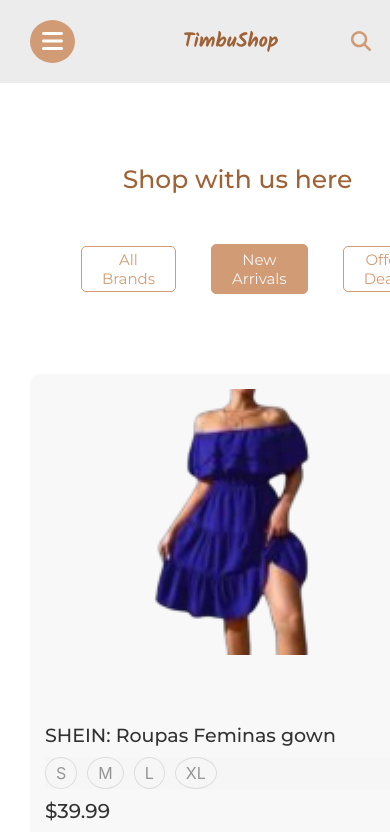
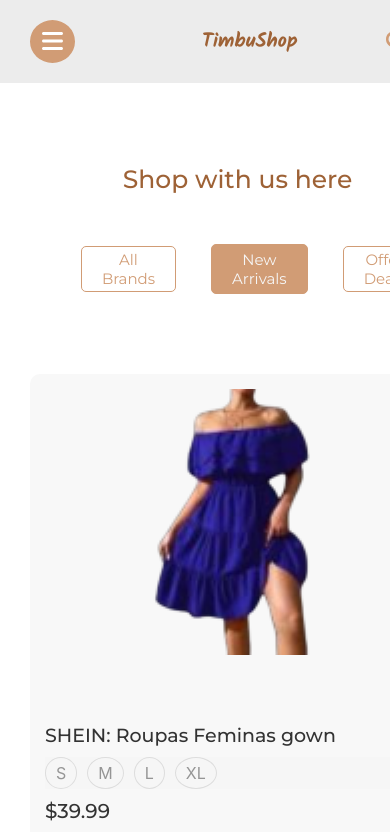
Before and after one commit to Oyizaadewuyi/HNG-TimbuShop, a React (Create React App) app: page / in a window 390 px wide. Shown: the top 832 px of the page. Built offline with nearby package versions, Linux system fonts and the light colour scheme.

Commit message:
updated code

```diff
--- a/src/components/Header/index.css
+++ b/src/components/Header/index.css
@@ -99,7 +99,7 @@ body {
   }
 
   .navbar {
-    width: 120%;
+    width: 130%;
 
      }
 
```
